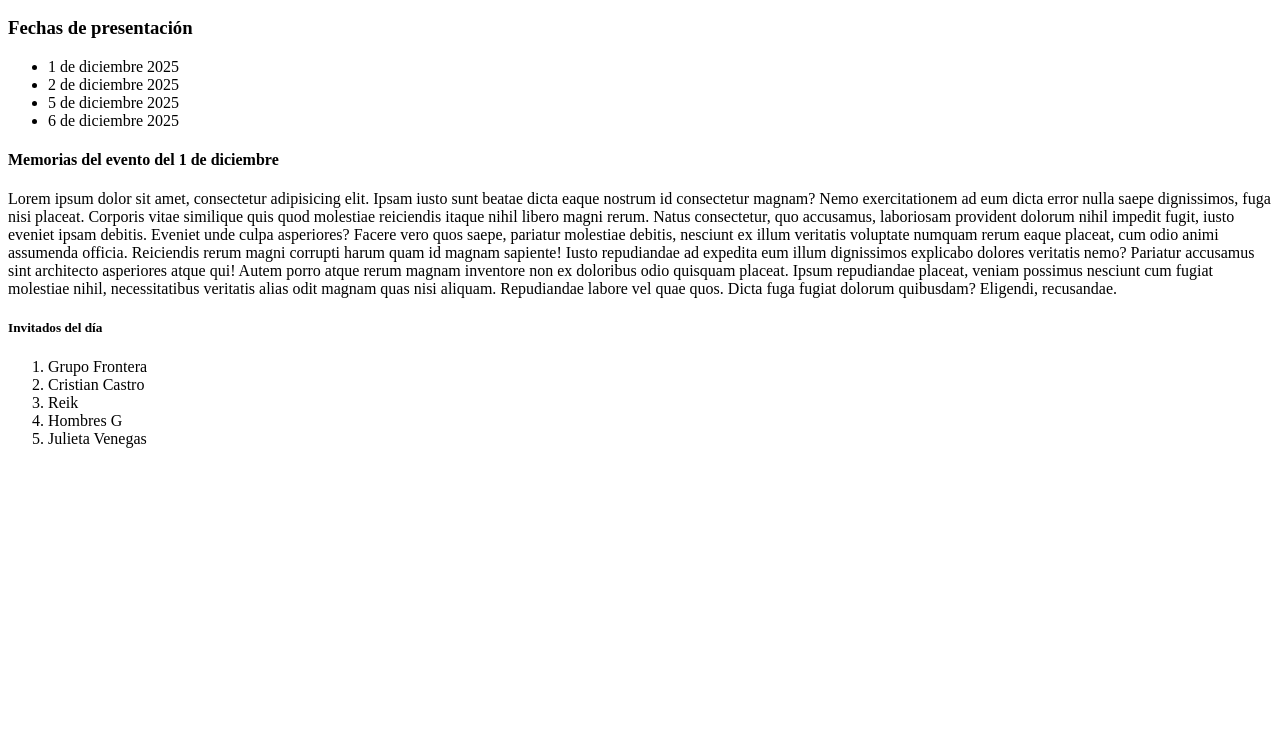
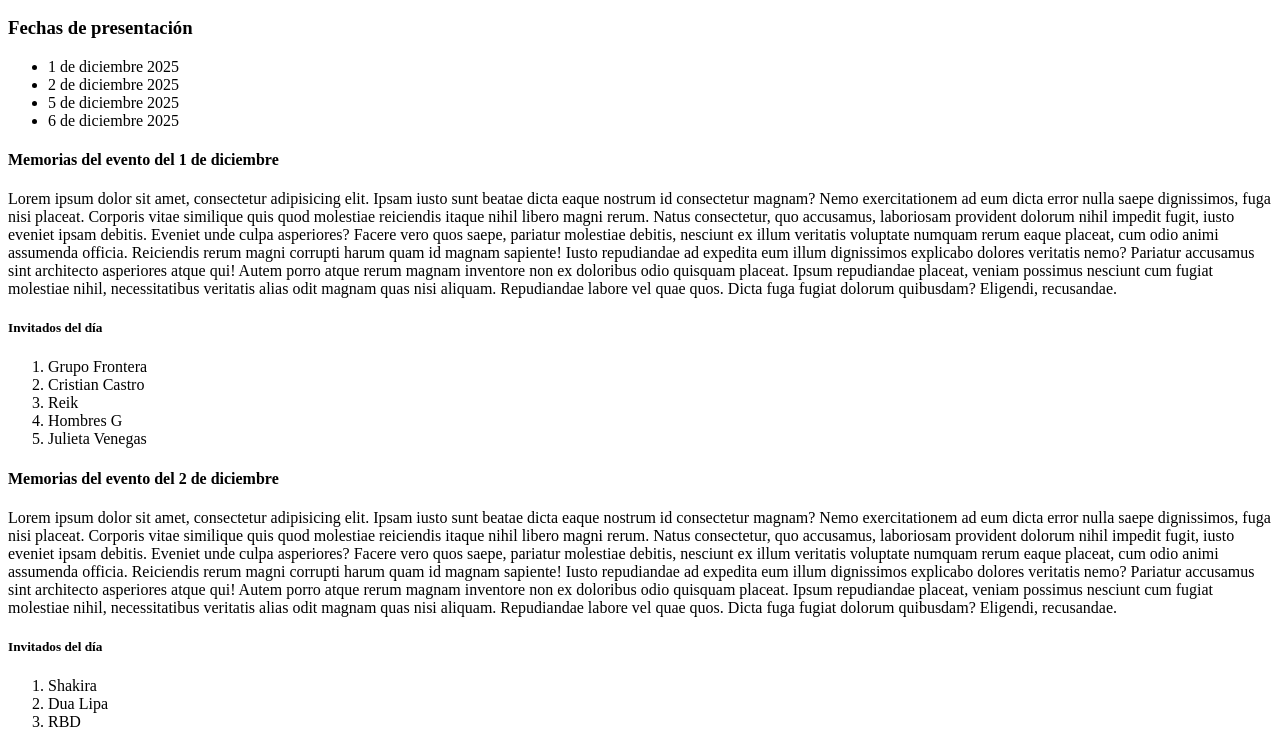
Before and after one commit to vviguerashd/Bad_Bunny_en_mexico_2025, a plain HTML site: page index.html in a window 1280 px wide. Shown: the part 110-857 px from the top of the page. Before the commit the page ends 800 px from the top, so only its background shows below. Drawn offline with Linux system fonts and the light colour scheme.

Commit message:
Agregué información de su segunda fecha

```diff
--- a/index.html
+++ b/index.html
@@ -31,5 +31,19 @@
         <li>Hombres G</li>
         <li>Julieta Venegas</li>
     </ol>
+
+    <h4>Memorias del evento del 2 de diciembre</h4>
+    <p>Lorem ipsum dolor sit amet, consectetur adipisicing elit. Ipsam iusto sunt beatae dicta eaque nostrum id consectetur magnam? Nemo exercitationem ad eum dicta error nulla saepe dignissimos, fuga nisi placeat.
+    Corporis vitae similique quis quod molestiae reiciendis itaque nihil libero magni rerum. Natus consectetur, quo accusamus, laboriosam provident dolorum nihil impedit fugit, iusto eveniet ipsam debitis. Eveniet unde culpa asperiores?
+    Facere vero quos saepe, pariatur molestiae debitis, nesciunt ex illum veritatis voluptate numquam rerum eaque placeat, cum odio animi assumenda officia. Reiciendis rerum magni corrupti harum quam id magnam sapiente!
+    Iusto repudiandae ad expedita eum illum dignissimos explicabo dolores veritatis nemo? Pariatur accusamus sint architecto asperiores atque qui! Autem porro atque rerum magnam inventore non ex doloribus odio quisquam placeat.
+    Ipsum repudiandae placeat, veniam possimus nesciunt cum fugiat molestiae nihil, necessitatibus veritatis alias odit magnam quas nisi aliquam. Repudiandae labore vel quae quos. Dicta fuga fugiat dolorum quibusdam? Eligendi, recusandae.</p>
+
+    <h5>Invitados del día</h5>
+    <ol>
+        <li>Shakira</li>
+        <li>Dua Lipa</li>
+        <li>RBD</li>
+    </ol>
 </body>
 </html>
```
